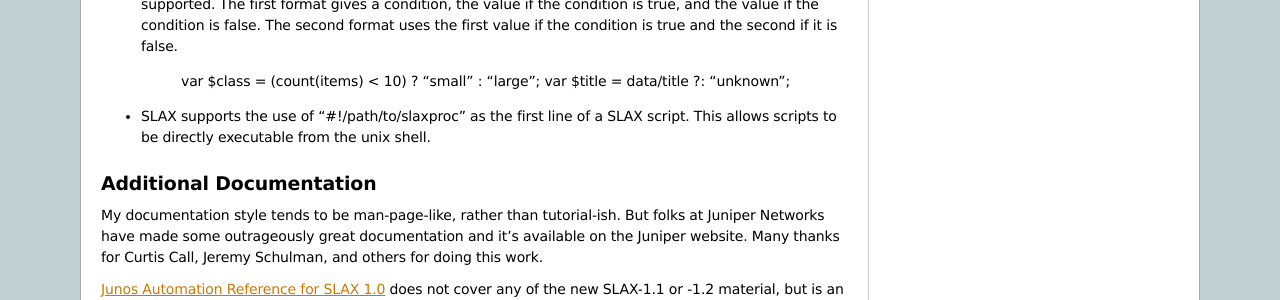
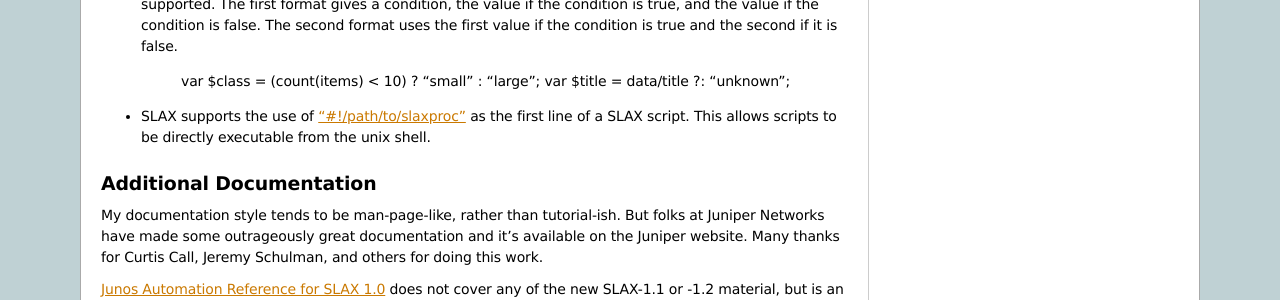
Before and after one commit to Juniper/libslax, a Sphinx documentation site: the page built from doc/notes.rst, in a window 1280 px wide and 900 px high, scrolled down 10517 px. Shown: the part 291-591 px from the top of the window. Built offline with Sphinx 7.4.7, drawn with Linux system fonts in a browser that asks for light colours; some of the changed lines change nothing that is shown.

Commit message:
add link for #!

```diff
--- a/doc/notes.rst
+++ b/doc/notes.rst
@@ -723,9 +723,9 @@ New SLAX Operators
    var $class = (count(items) < 10) ? "small" : "large";
    var $title = data/title ?: "unknown";
 
-- SLAX supports the use of "#!/path/to/slaxproc" as the first
-  line of a SLAX script.  This allows scripts to be directly
-  executable from the unix shell.
+- SLAX supports the use of :ref:`"#!/path/to/slaxproc" <pound-bang>`
+  as the first line of a SLAX script.  This allows scripts to be
+  directly executable from the unix shell.
 
 Additional Documentation
 ------------------------
```
